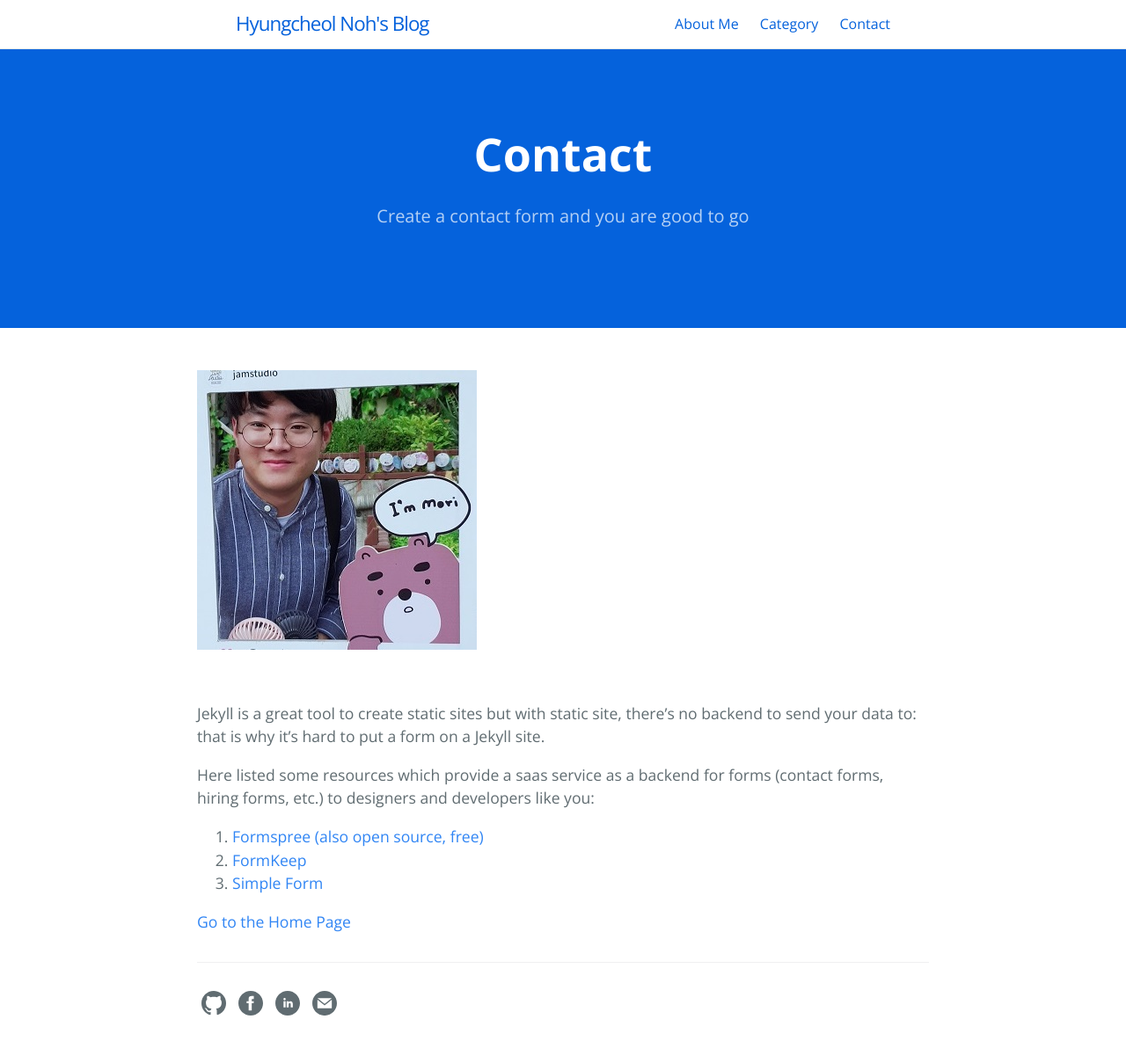
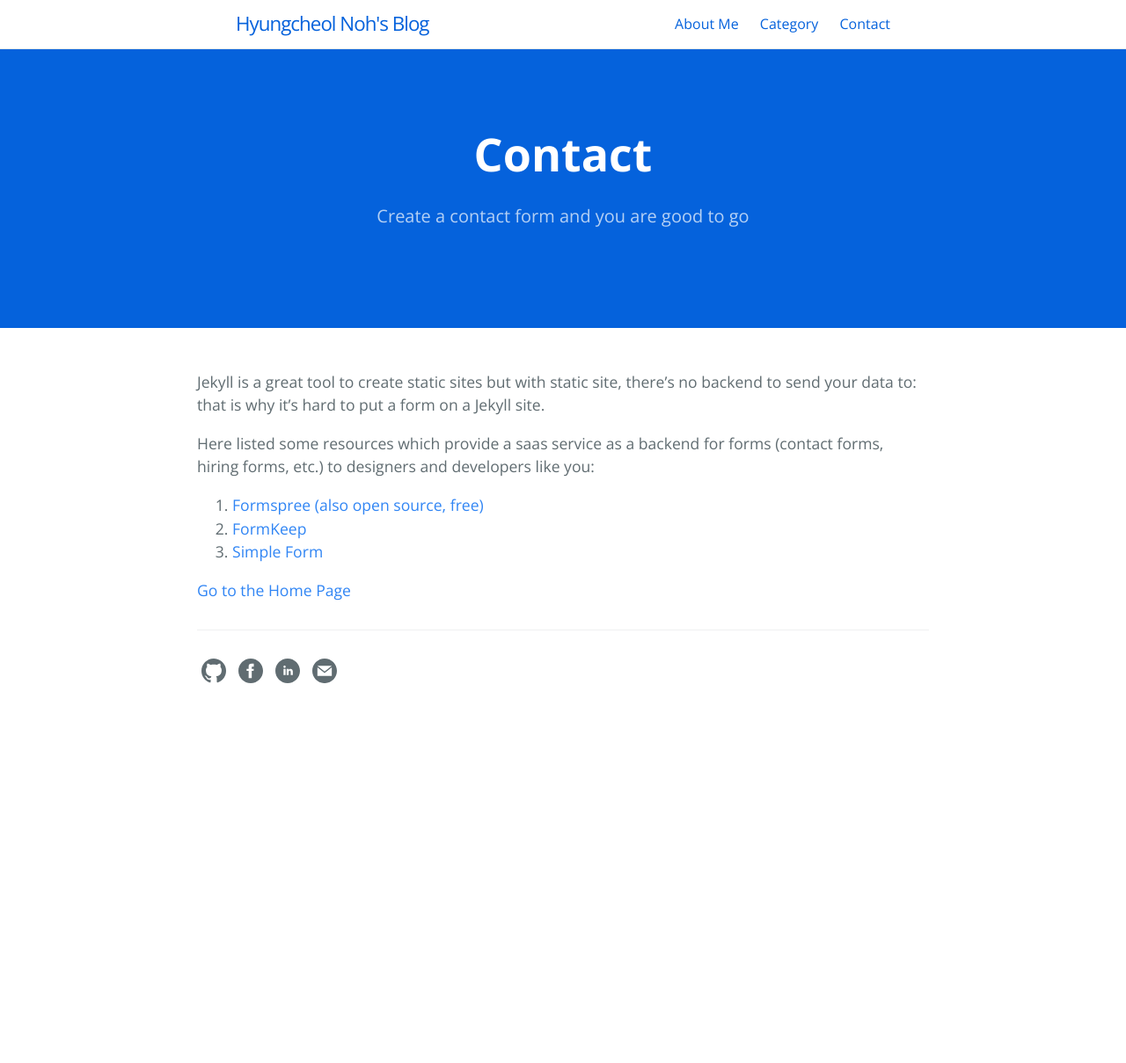
Before and after one commit to hcnoh/hcnoh.github.io, a Jekyll site: the page built from contact.md, in a window 1280 px wide. Shown: the whole page at 88% size. Built offline with Jekyll 4.4.1, drawn with Linux system fonts in a browser that asks for light colours; after the commit the page ends 900 px from its top, so only the background shows below that.

Commit message:
Update page.html

```diff
--- a/_layouts/page.html
+++ b/_layouts/page.html
@@ -3,10 +3,7 @@
 ---
 
 <article>
-  <img itemprop="image" class="img-rounded" src="/assets/img/blog-author.jpg" alt="Hyungcheol Noh">
-  <br>
-  <br>
-  <br>
+
   <div>
     {{ content }}
   </div>
```
